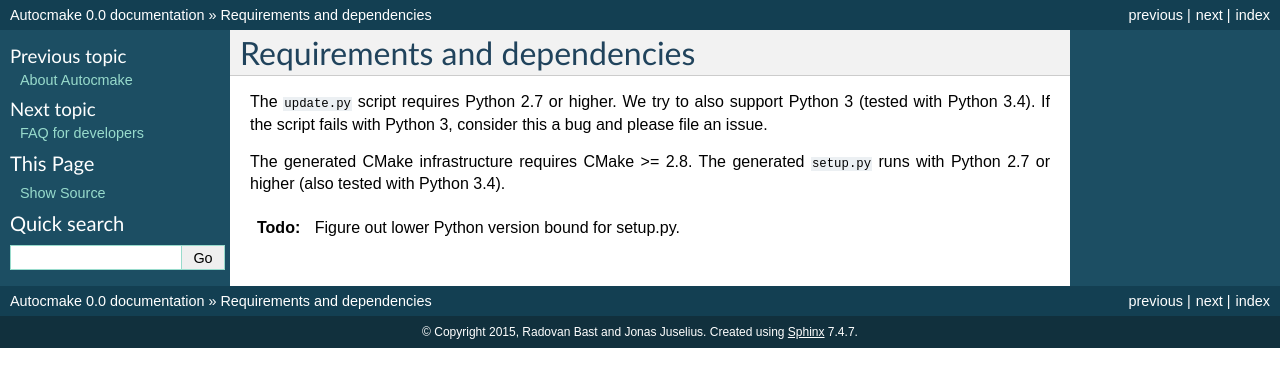
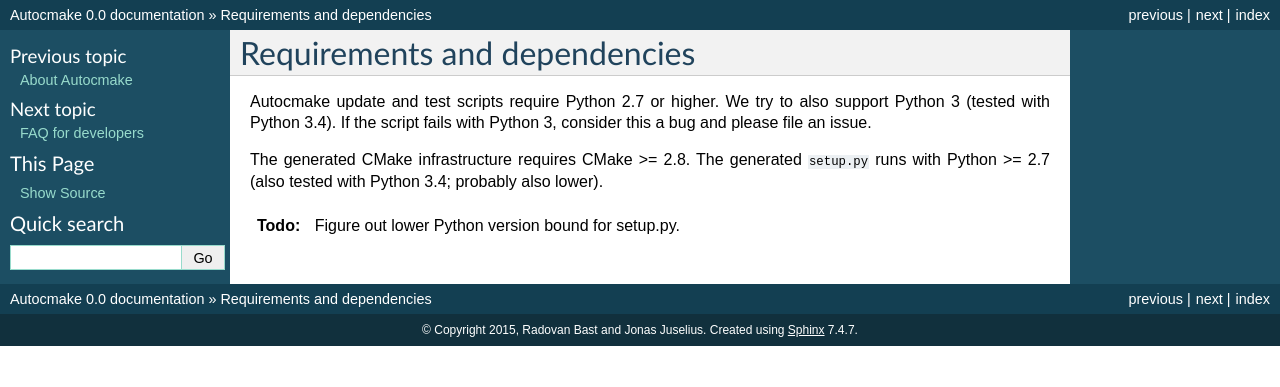
Before and after one commit to dev-cafe/autocmake, a Sphinx documentation site: the page built from doc/general/requirements.rst, in a window 1280 px wide. Shown: the top 387 px of the page. Built offline with Sphinx 7.4.7, drawn with Linux system fonts in a browser that asks for light colours.

Commit message:
further specify requirements

```diff
--- a/doc/general/requirements.rst
+++ b/doc/general/requirements.rst
@@ -3,12 +3,12 @@
 Requirements and dependencies
 =============================
 
-The ``update.py`` script requires Python 2.7 or higher. We try to also support
-Python 3 (tested with Python 3.4). If the script fails with Python 3, consider
-this a bug and please file an issue.
+Autocmake update and test scripts require Python 2.7 or higher. We try to also
+support Python 3 (tested with Python 3.4). If the script fails with Python 3,
+consider this a bug and please file an issue.
 
 The generated CMake infrastructure requires CMake >= 2.8.  The generated
-``setup.py`` runs with Python 2.7 or higher (also tested with Python 3.4).
+``setup.py`` runs with Python >= 2.7 (also tested with Python 3.4; probably also lower).
 
 .. todo::
 
```
